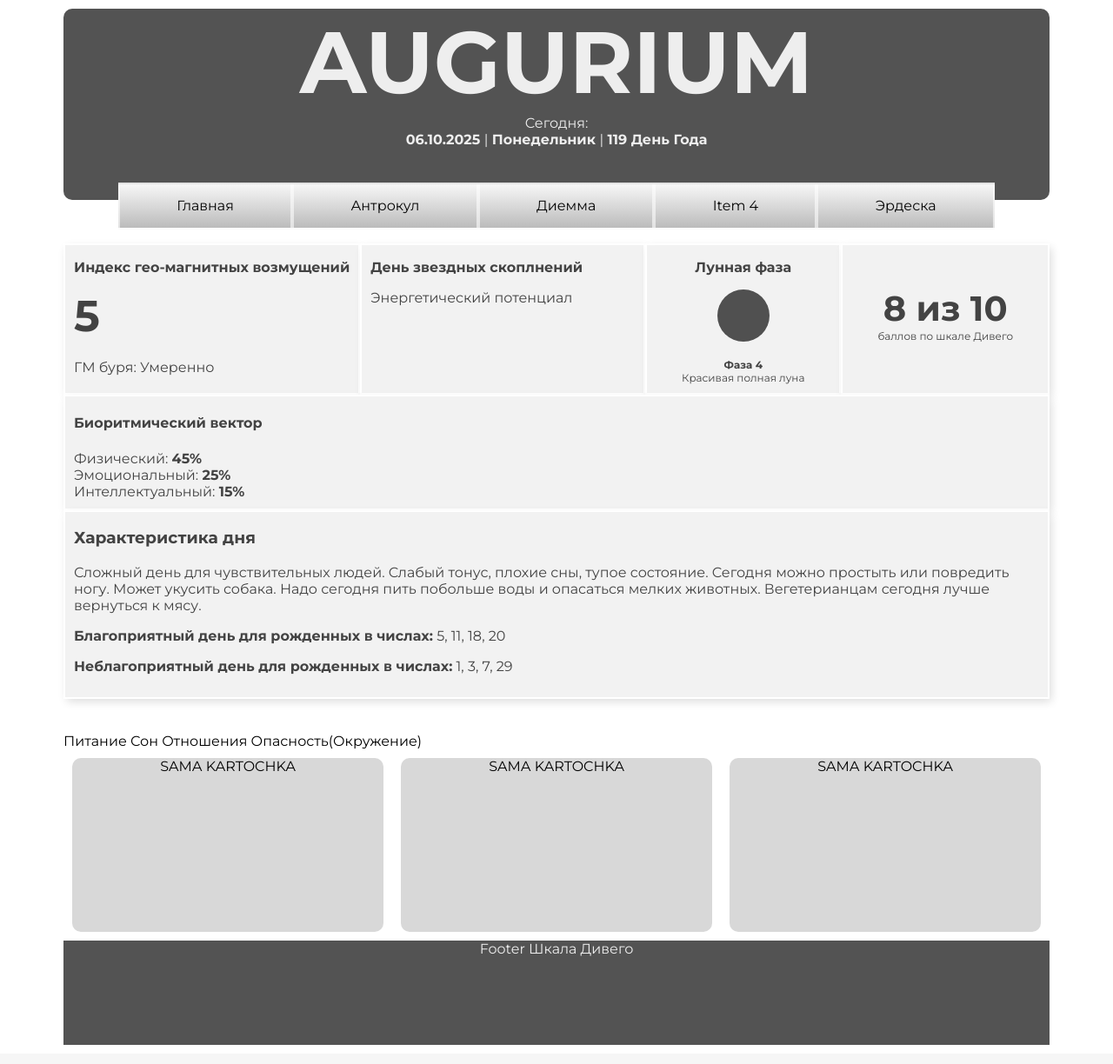
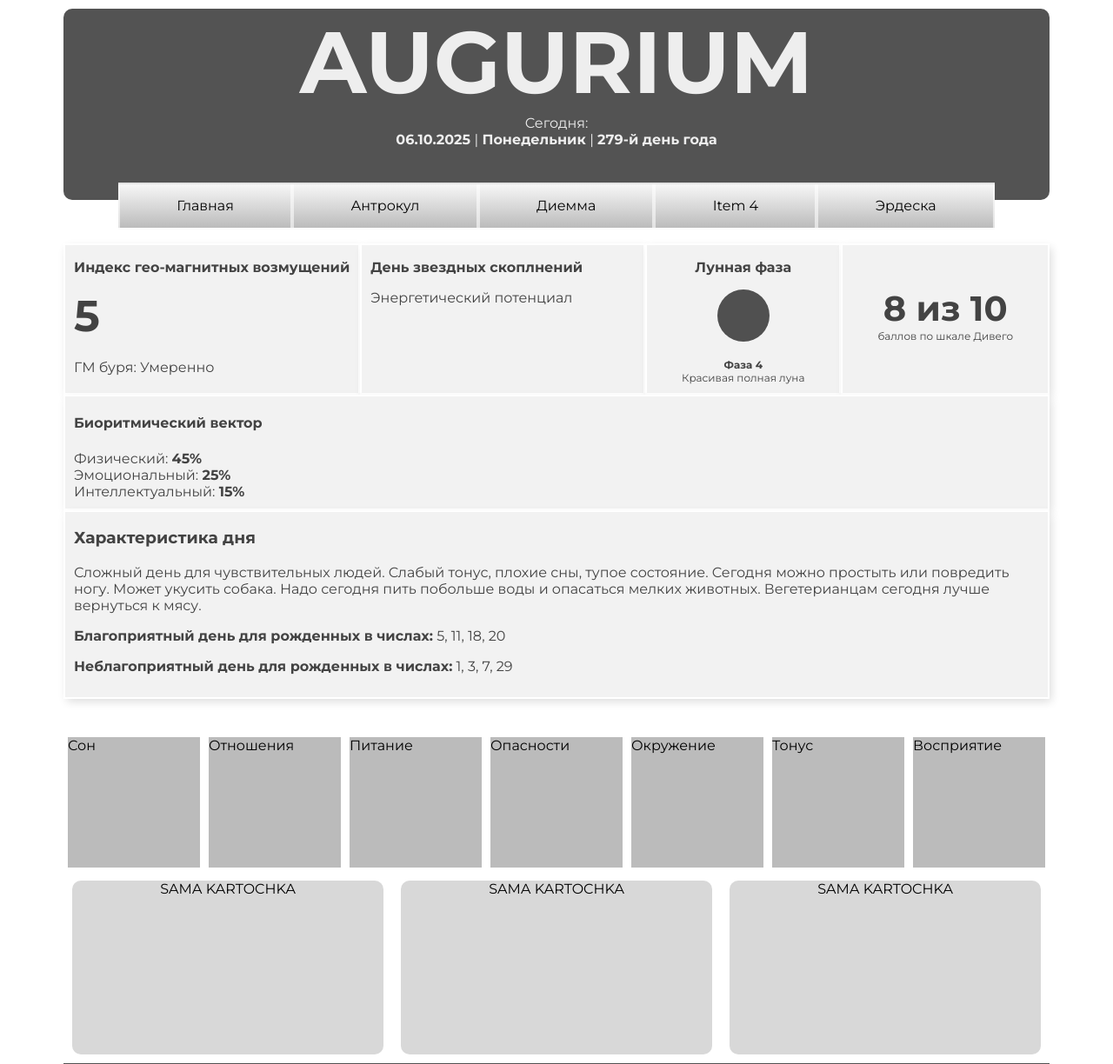
Before and after one commit to Volk-Ingenior/astrobux, a PHP site: page / in a window 1280 px wide. Shown: the top 1224 px of the page at 87% size. Before the commit the page ends 1202 px from the top, so only its background shows below. Run offline with PHP 8.4, Linux system fonts and the light colour scheme.

Commit message:
19-11_design_functions

```diff
--- a/index.php
+++ b/index.php
@@ -1,3 +1,18 @@
+<?php
+function getDayOfYear_simple(string $dateString): int|false {
+    $timestamp = strtotime($dateString);
+
+    if ($timestamp === false) {
+        return false;
+    }
+    $dayOfYear_zeroBased = date('z', $timestamp);
+
+    return (int)$dayOfYear_zeroBased + 1;
+}
+$currentDay_simple = getDayOfYear_simple('now');
+?>
+
+
 <!DOCTYPE html>
 <html lang="en">
 
@@ -16,10 +31,19 @@
     <div class="header">
         <div class="slogan">augurium</div>
         <div class="date_t">Сегодня: </div>
-        <div class="small_slogan"><b> <?php   echo date("d.m.Y");  ?> </b> | <b> Понедельник </b> | <b>119 День Года</b>
+        <div class="small_slogan"><b> <?php   echo date("d.m.Y");  ?> </b> |
+            <b> <?php
+                $timestamp = time();
+                $day_number = date('N', $timestamp);
+                $days_of_week = array( 1 => 'Понедельник',  2 => 'Вторник',   3 => 'Среда',   4 => 'Четверг',   5 => 'Пятница',   6 => 'Суббота',   7 => 'Воскресенье');
+                $today = $days_of_week[$day_number];
+                echo  $today ;
+                ?>
+            </b> |
+            <b><?php echo $currentDay_simple; ?>-й день года</b>
         </div>
+    </div>
 
-    </div>
 
     <!--   MENU  START  -->
     <div class="menu">
@@ -71,7 +95,7 @@
 
         <div class="todayIs central onwidth">
             <p><b>Лунная фаза</b></p>
-            <div class="moon_phase"></div>
+            <div class="moon_phase "></div>
             <br>
             <div class="phase"><b>Фаза 4</b></div>
             <div class="phase description">Красивая полная луна</div>
@@ -108,12 +132,13 @@
 
     <!-- SPECIAL ANNOT START -->
     <div class="todayinfogram">
-        Питание
-        Сон
-        Отношения
-        Опасность(Окружение)
-
-
+        <div class="graf_state">Сон</div>
+        <div class="graf_state">Отношения</div>
+        <div class="graf_state">Питание</div>
+        <div class="graf_state">Опасности</div>
+        <div class="graf_state">Окружение</div>
+        <div class="graf_state">Тонус</div>
+        <div class="graf_state">Восприятие</div>
     </div>
 
 
@@ -142,7 +167,6 @@
         </div>
 
     </div>
-
 
 
 
--- a/styles/styles.css
+++ b/styles/styles.css
@@ -183,9 +183,7 @@ input[type="number"] {
     display: flex;
     justify-content: center;
     align-items: center;
-
 }
-
 
 .dv_scores_descr {
     font-size: 12px;
@@ -204,4 +202,15 @@ input[type="number"] {
     margin-right: 5%;
 }
 
+.graf_state {
+    height: 150px;
+    width: 150px;
+    background-color: rgb(187, 187, 187);
+    justify-content: center;
+    margin: 5px;
+    flex-grow: 1;
+
+}
+
+
 footer {}
```
